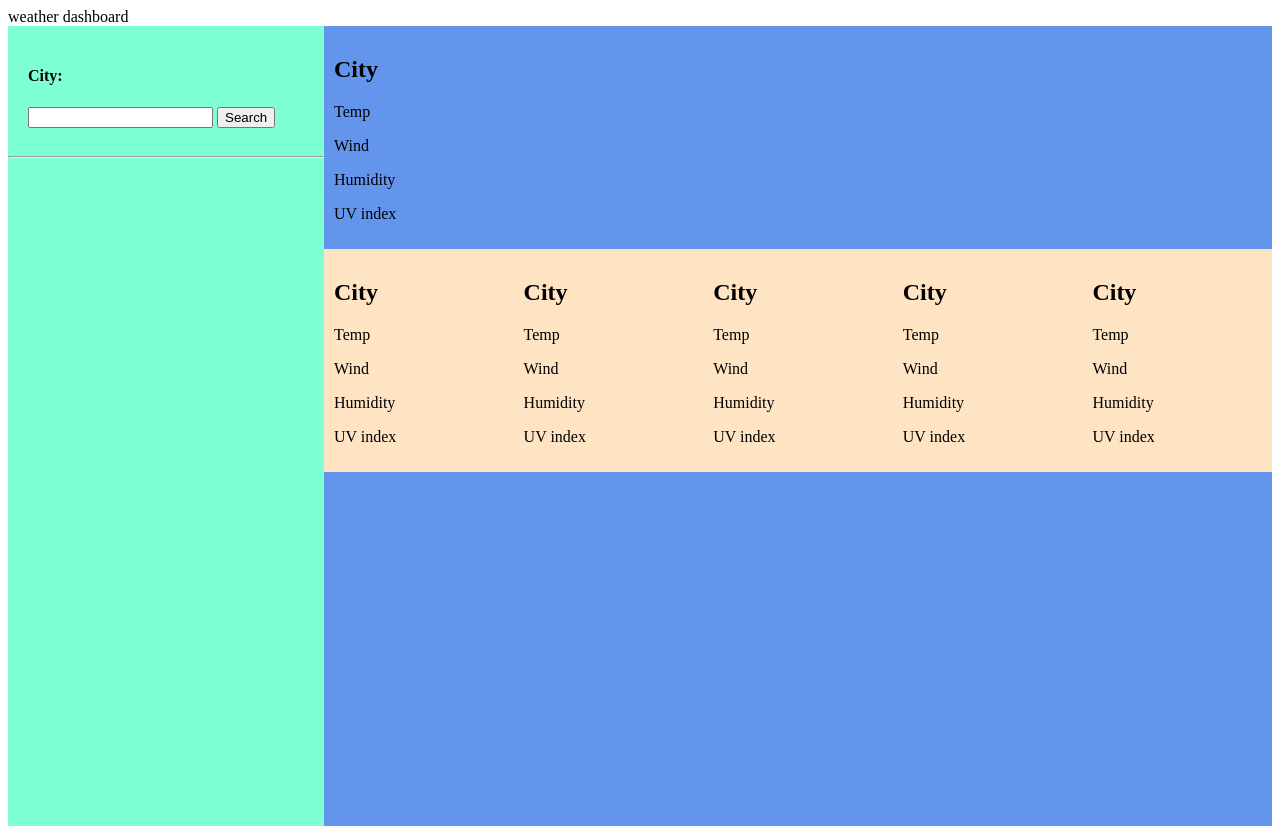
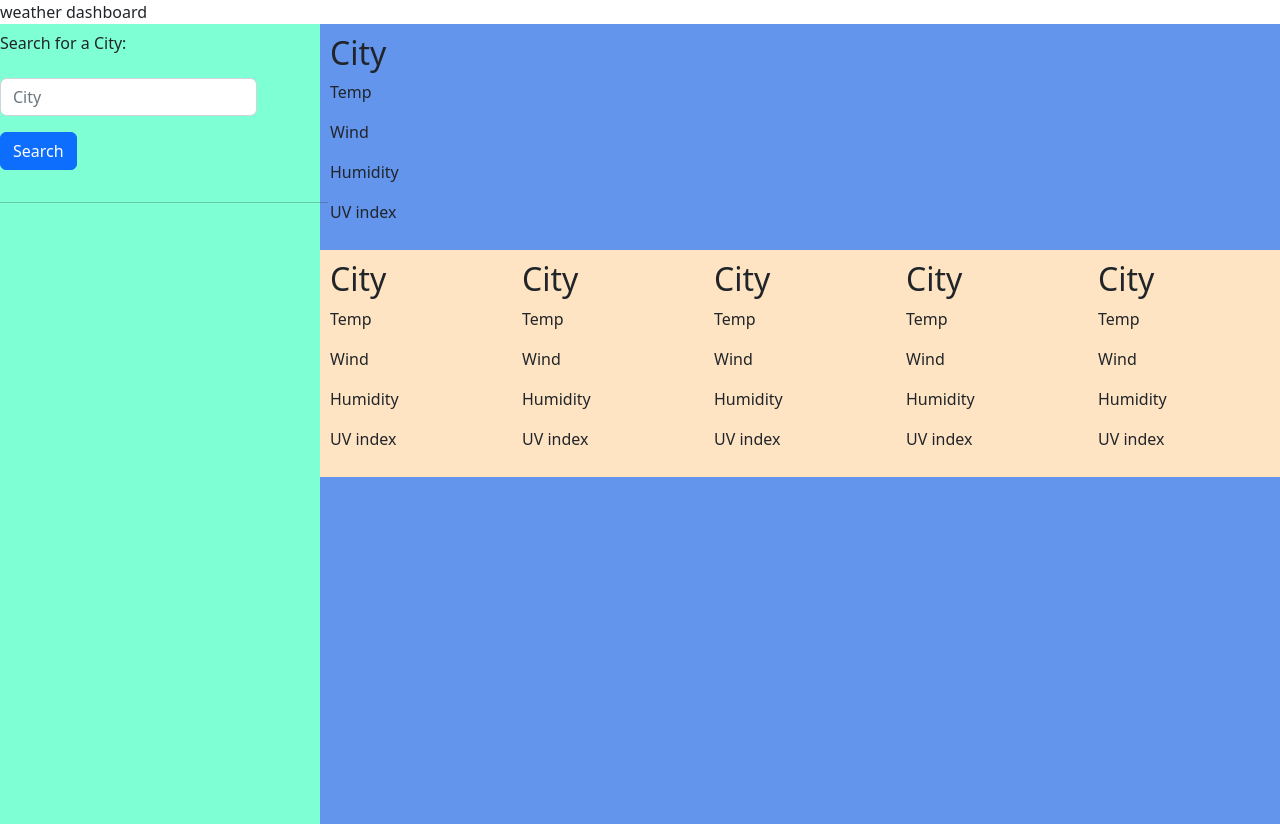
Before and after one commit to Khanh-T-Tran/weather_dashboard, a plain HTML site: page index.html in a window 1280 px wide. Drawn offline with nearby package versions, Linux system fonts and the light colour scheme.

Commit message:
added bootstrap

```diff
--- a/assets/css/style.css
+++ b/assets/css/style.css
@@ -32,6 +32,6 @@
   padding: 10px;
 }
 
-  #buttonTerm {
-    padding: 10px;
-  }
+/* #searchArea {
+  padding: 40px;
+} */
--- a/assets/jscript/script.js
+++ b/assets/jscript/script.js
@@ -50,11 +50,13 @@
         })
     }
 
+
     function renderCurrentWeather(city,data) {
 
             let   = data.current
             let heading = $("#city")
             heading.text (city)
+
 
             for (var i = 0; i < 6; i++) {
                 var temp = $(`#temp${i + 1}`)
--- a/index.html
+++ b/index.html
@@ -4,21 +4,44 @@
   <meta charset="UTF-8">
   <meta http-equiv="X-UA-Compatible" content="IE=edge">
   <meta name="viewport" content="width=device-width, initial-scale=1.0">
+  <!-- Add bootstrap -->
+  <link rel="stylesheet" href="https://cdn.jsdelivr.net/npm/bootstrap@5.2.0-beta1/dist/css/bootstrap.min.css">
+  <!-- CSS file -->
+  <link rel="stylesheet" href="./assets/css/style.css">
   <title>weather dashboard</title>
-  <link rel="stylesheet" href="./assets/css/style.css">
 </head>
 <body>
   <header>weather dashboard</header>
   <main>
     <div class="searchCity">
-      <div id="searchForm">
+      <form class="row g-3">
+        <div class="col-auto">
+          <label for="staticEmail2" class="visually-hidden">Email</label>
+          <input type="text" readonly class="form-control-plaintext" value="Search for a City:">
+        </div>
+        <div class="col-auto">
+          <label for="inputPassword2" class="visually-hidden">Password</label>
+          <input type="input" class="form-control" id="searchTerm" placeholder="City">
+        </div>
+        <div class="col-auto">
+          <button type="submit" class="btn btn-primary mb-3" id="searchBtn">Search</button>
+
+        </div>
+        <hr>
+        <div id="searchArea"></div>
+      </form>
+
+
+      <!-- <div id="searchForm">
         <h4> City: </h4>
         <input type="text" id="searchTerm">
         <button id="searchBtn">Search</button>
       </div>
       <hr>
-      <div id="buttonTerm"></div>
+      <div id="buttonTerm"></div> -->
     </div>
+
+
 
 
 
@@ -75,11 +98,14 @@
       </div>
     </div>
   </main>
-  <script
-  src="https://code.jquery.com/jquery-3.6.0.min.js"
-  integrity="sha256-/xUj+3OJU5yExlq6GSYGSHk7tPXikynS7ogEvDej/m4="
-  crossorigin="anonymous"></script>
-<script src="./assets/jscript/script.js"></script>
 
+    <!-- Jquery -->
+  <script src="https://code.jquery.com/jquery-3.6.0.min.js" integrity="sha256-/xUj+3OJU5yExlq6GSYGSHk7tPXikynS7ogEvDej/m4=" crossorigin="anonymous"></script>
+
+  <!-- Bootstrap -->
+  <script src="https://cdn.jsdelivr.net/npm/bootstrap@5.2.0-beta1/dist/js/bootstrap.bundle.min.js"></script>
+
+  <!-- JScript file -->
+  <script src="./assets/jscript/script.js"></script>
 </body>
 </html>
```
Lines whose indentation alone changed are shown as unchanged.
